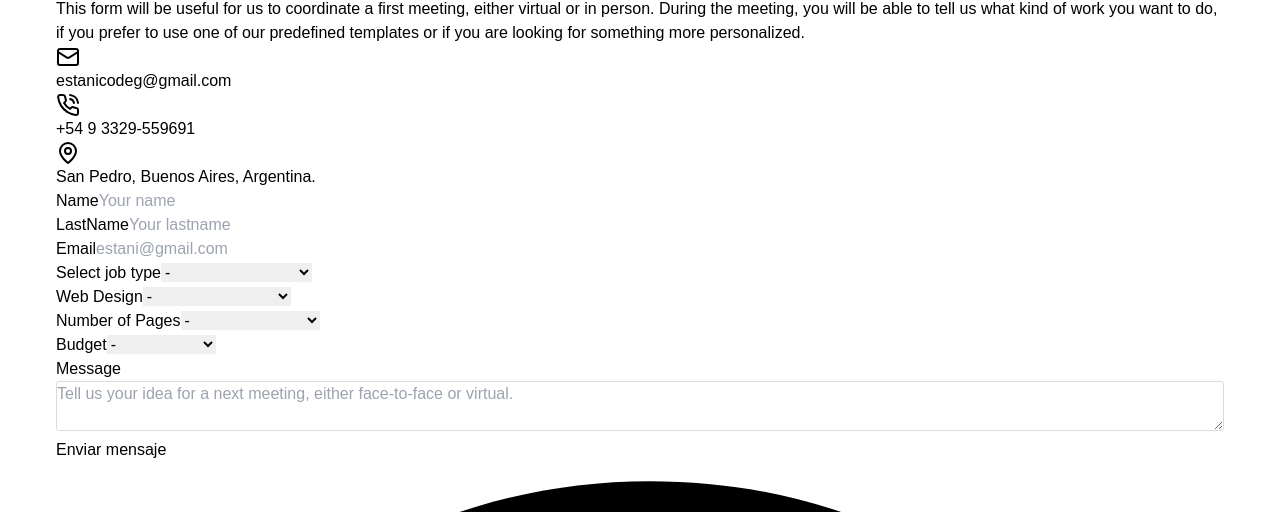
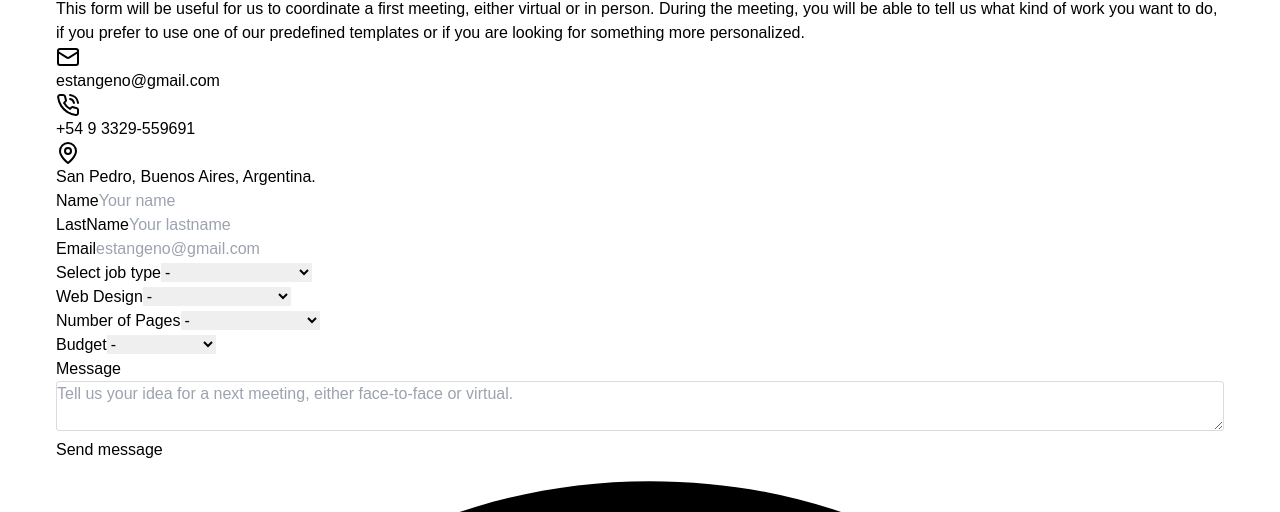
Before and after one commit to EstanislaoGenoud/Portafolio, a React (Vite) app in the folder portfolio/: page /budgetform in a window 1280 px wide. Shown: the part 397-909 px from the top of the page. Built offline with nearby package versions, Linux system fonts and the light colour scheme.

Commit message:
Finish BudgetForm

```diff
--- a/portfolio/src/components/Pages/BudgetForm.jsx
+++ b/portfolio/src/components/Pages/BudgetForm.jsx
@@ -91,7 +91,7 @@ function BudgetForm() {
             </p>
             <div className='flex items-center mb-4'>
               <MailIcon className='w-6 h-6 mr-2'/>
-              <span className="text-gray-700">estanicodeg@gmail.com</span>
+              <span className="text-gray-700">estangeno@gmail.com</span>
             </div>
             <div className='flex items-center mb-4'>
               <PhoneCallIcon className='w-6 h-6 mr-2'/>
@@ -117,7 +117,7 @@ function BudgetForm() {
                 type="email"
                 name="email"
                 id="email"
-                placeholder="estani@gmail.com"
+                placeholder="estangeno@gmail.com"
                 className={`mt-1 p-2 w-full border rounded-md ${emailError ? 'border-red-500' : ''} ${isEmailValid ? 'border-green-500' : ''}`}
                 value={email}
                 onChange={handleEmailChange}
@@ -168,7 +168,7 @@ function BudgetForm() {
               <label htmlFor="message" className="block text-sm font-medium text-gray-700">Message</label>
               <textarea name="message" placeholder="Tell us your idea for a next meeting, either face-to-face or virtual." className="mt-1 p-2 w-full border border-gray-300 rounded-md" value={message} onChange={(e) => setMessage(e.target.value)} ></textarea>
             </div>
-            <input type="submit" name="enviar" value="Enviar mensaje" className="w-full py-2 px-4 bg-blue-500 text-white rounded-md hover:bg-blue-600 transition duration-150" data-twe-ripple-init />
+            <input type="submit" name="enviar" value="Send message" className="w-full py-2 px-4 bg-blue-500 text-white rounded-md hover:bg-blue-600 transition duration-150" data-twe-ripple-init />
           </form>
         </div>
       </div>
```
